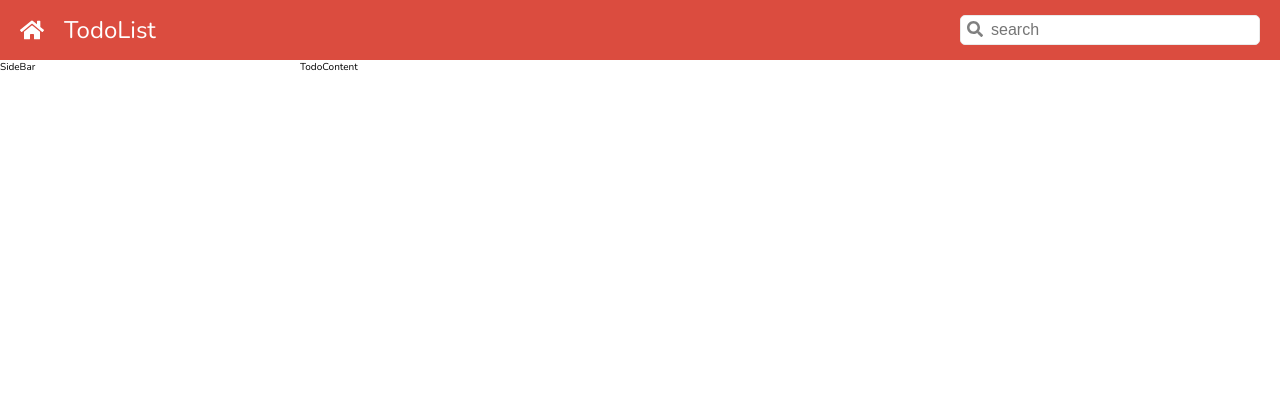
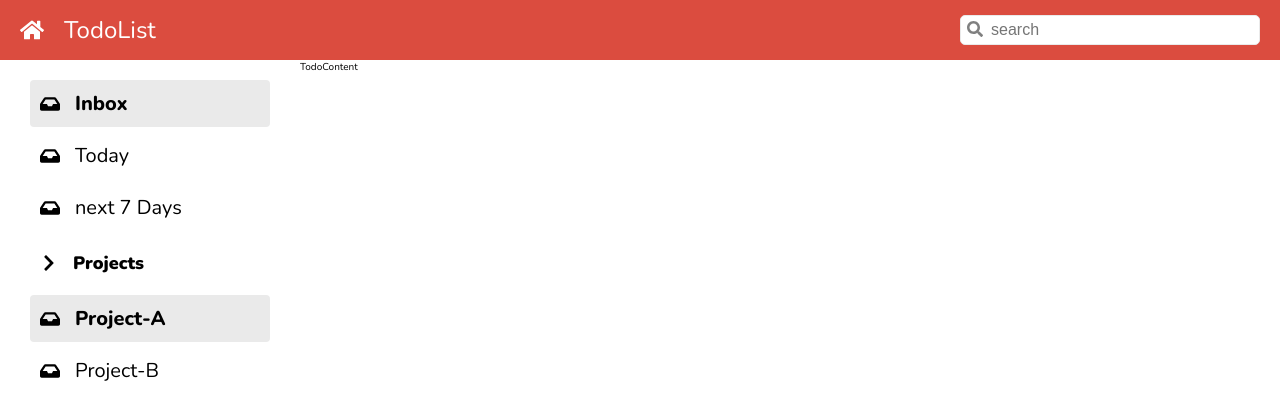
Before and after one commit to Nsnnook1/cc15-todolist, a React (Create React App) app: page / in a window 1280 px wide. Shown: the top 420 px of the page. Built offline with nearby package versions, Linux system fonts and the light colour scheme.

Commit message:
refactor: create list-component

```diff
--- a/src/App/App.js
+++ /dev/null
@@ -1,29 +0,0 @@
-import "./App.scss";
-import Header from "../components/header";
-
-function App() {
-  return (
-    <div className="todo">
-      <div className="todo__header">
-        <Header />
-      </div>
-      <div className="todo__sidebar">SideBar</div>
-      <div className="todo__content">TodoContent</div>
-    </div>
-  );
-}
-
-export default App;
-
-// {/* <header className="header">
-//   {/* Logo */}
-//   <div className="header__logo"></div>
-
-//   {/* Text */}
-//   <div className="header__text">
-//     <h3>Todoist</h3>
-//   </div>
-
-//   {/* Search */}
-//   <div className="header__search"></div>
-// </header>; */}
--- /dev/null
+++ b/src/App/App.jsx
@@ -0,0 +1,72 @@
+import "./App.scss";
+import Header from "../components/header";
+import {
+  FaInbox,
+  FaCalendar,
+  FaCalendarAlt,
+  FaChevronDown,
+} from "react-icons/fa";
+import ListItem from "../components/listItem";
+import Lists from "../components/Lists";
+
+function App() {
+  const generalList = [
+    { id: 1, text: "Inbox", icon: <FaInbox />, active: true },
+    { id: 2, text: "Today", icon: <FaInbox />, active: false },
+    { id: 3, text: "next 7 Days", icon: <FaInbox />, active: false },
+  ];
+
+  const projectList = [
+    { id: 4, text: "Project-A", icon: <FaInbox />, active: true },
+    { id: 5, text: "Project-B", icon: <FaInbox />, active: false },
+  ];
+  //ObjectDetail => <ListItem ...ObjectDetail/>
+  return (
+    <div className="todo">
+      <div className="todo__header">
+        <Header />
+      </div>
+      <div className="todo__sidebar">
+        <aside className="sidebar">
+          <section className="sidebar__category">
+            <Lists data={generalList} />
+          </section>
+          <section className="sidebar__category">
+            <div className="accordion">
+              <div className="accordion__toggle">
+                <li className="accordion__item">
+                  <FaChevronDown className="accordion__item__icon accordion__item__active" />
+                  <p className="accordion__item__text">Projects</p>
+                </li>
+              </div>
+            </div>
+          </section>
+
+          <Lists data={projectList} />
+        </aside>
+      </div>
+      <div className="todo__content">TodoContent</div>
+    </div>
+  );
+}
+
+export default App;
+
+// {/* sol 1 */}
+//           {/* <ul className="list">
+//             {projectList.map((obj) => (
+//               // obj.key = obj.id,
+//               // delete obj.id
+//               // return <ListItem {..obj}/>
+//               <ListItem
+//                 key={obj.id}
+//                 text={obj.text}
+//                 icon={obj.icon}
+//                 active={obj.active}
+//               />
+//             ))} */}
+
+// {/* sol 2 */}
+//             {/* <ListItem text="Project-A" icon={<FaInbox />} active={true} />
+//             <ListItem text="Project-B" icon={<FaInbox />} active={false} /> */}
+//           {/* </ul> */}
--- a/src/App/App.scss
+++ b/src/App/App.scss
@@ -27,4 +27,40 @@ $sidebar-width: 300px;
 }
 }
 
+.sidebar {
+    display: flex;
+    flex-direction: column;
+    gap: 10px;
+    padding: 20px 30px;
+    height: calc(100vh - $header-height);
+}
 //Header
+
+
+.accordion{
+    // ELEMENT
+    &__item {
+      display: flex;
+      align-items: center;
+      gap: 15px;
+      font-size: 1.8rem;
+      padding: 10px;
+      border-radius: 4px;
+      font-weight: 900;
+
+      // MODIFIER
+      &__icon {
+        cursor: pointer;
+        transition: 1s;
+      }
+
+      &__active{
+          transform: rotate(-90deg);
+      }
+
+      &__text {
+        font-weight: inherit;
+      }
+    }
+
+  }
--- /dev/null
+++ b/src/components/Lists.jsx
@@ -0,0 +1,22 @@
+/*
+props = {
+    data = [{id.number,text:string,icon:<component/>,active:true}]
+    data = Array<{id.number,text:string,icon:<component/>,active:true}> tsx
+}
+*/
+import ListItem from "./listItem";
+function Lists(porps) {
+  return (
+    <ul className="list">
+      {porps.data.map((obj) => (
+        <ListItem
+          key={obj.id}
+          text={obj.text}
+          icon={obj.icon}
+          active={obj.active}
+        ></ListItem>
+      ))}
+    </ul>
+  );
+}
+export default Lists;
--- /dev/null
+++ b/src/components/Lists.scss
@@ -0,0 +1 @@
+@import "../index.scss";
--- /dev/null
+++ b/src/components/listItem.jsx
@@ -0,0 +1,25 @@
+import "./listItem.scss";
+
+/* prop = {
+text : string
+icon : <component/>
+active: boolean
+}
+*/
+function ListItem(props) {
+  const textCalssName = `list__item__text ${props.active ? "active" : ""}`;
+  //active = false => textClassName = 'list__item'
+  //active = true => textClassName = 'list__item active'
+  return (
+    <li className={`list__item ${textCalssName}`}>
+      {props.icon} {/* use component in props  */}
+      <p className="list__item__text">{props.text}</p>
+    </li>
+  );
+}
+
+//CSS + JS Value == DynsmicsClassName
+//not-active : className='list__item'
+//active : className='list__item active'
+
+export default ListItem;
--- /dev/null
+++ b/src/components/listItem.scss
@@ -0,0 +1,32 @@
+@import "../index.scss";
+
+.list {
+    display: flex;
+    flex-direction: column;
+    gap: 5px;
+
+    // Element
+    &__item {
+        display: flex;
+        gap:15px;
+        align-items: center; // position SVG
+        font-size: 2rem;
+        padding: 10px;
+        border-radius: 4px;
+        cursor: pointer;
+
+        &:hover {
+            background-color: $grey-light;
+        }
+
+        // Modifier
+        &__text {
+            font-weight: inherit ;
+        }
+    }
+}
+
+.active{
+    font-weight: 800;
+   background-color: $grey-light;
+}
--- a/src/index.scss
+++ b/src/index.scss
@@ -29,5 +29,8 @@ body {
         'Cantarell', 'Fira Sans', 'Droid Sans', 'Helvetica Neue', sans-serif;
     -webkit-font-smoothing: antialiased;
     -moz-osx-font-smoothing: grayscale;
+}
 
+li {
+    list-style: none; // remove li -
 }
```
